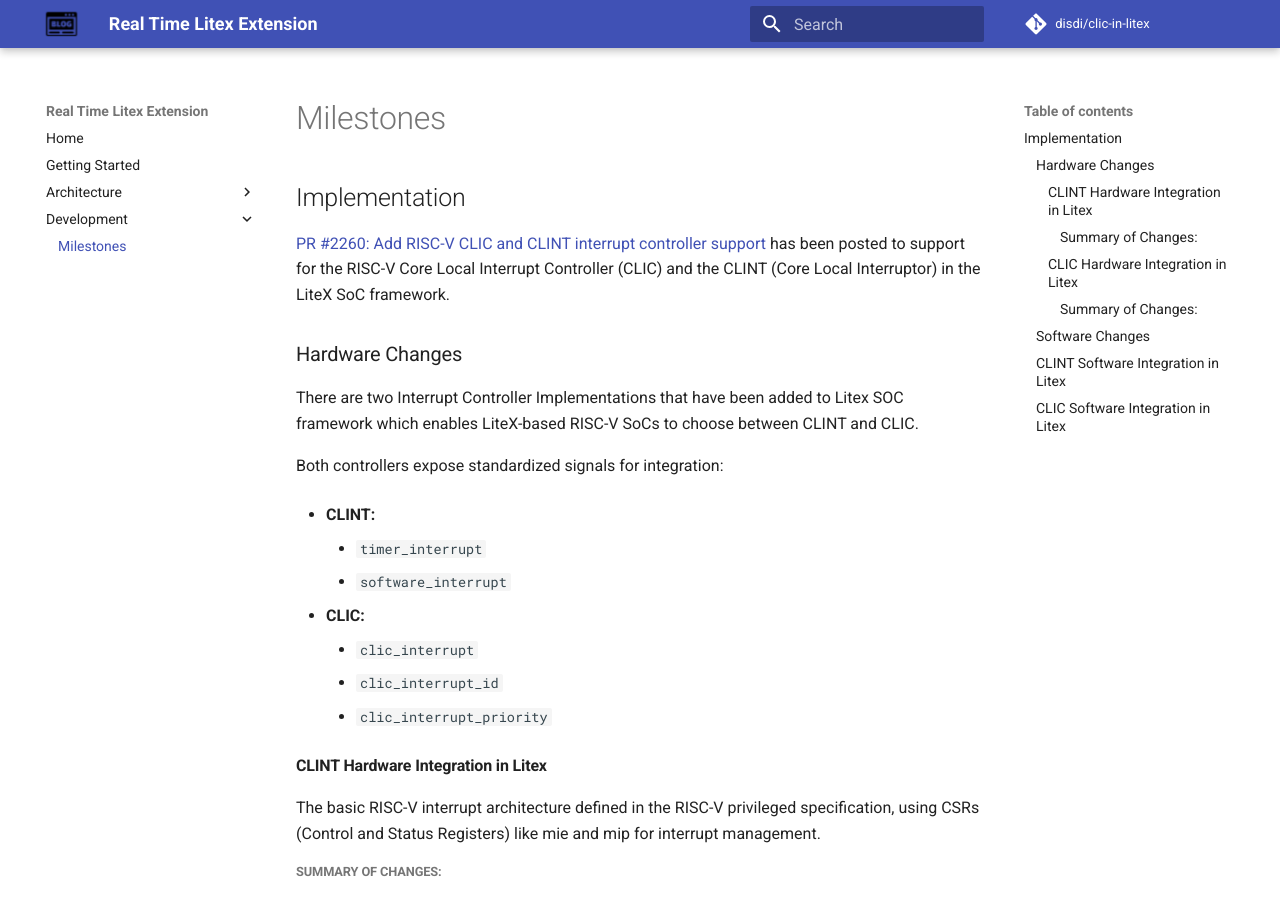
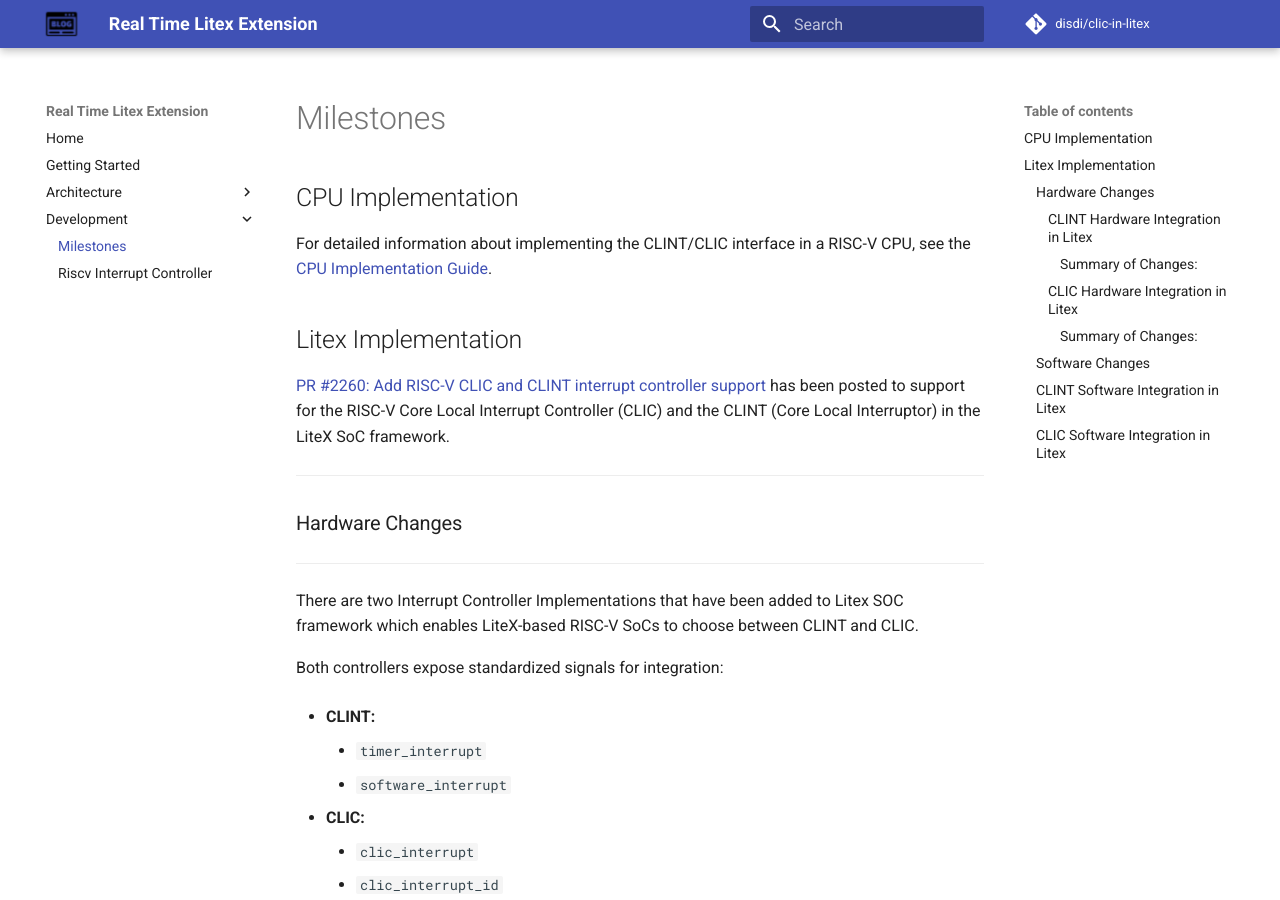
Before and after one commit to disdi/clic-in-litex, an MkDocs documentation site: the page built from docs/nav/development/development-guide.md, in a window 1280 px wide and 900 px high. Built offline with MkDocs 1.6.1 and Material for MkDocs 9.7.7, drawn with Linux system fonts in a browser that asks for light colours; comment, search, counter and statistics services are not loaded.

Commit message:
Add support for individual CPU implementation

```diff
--- a/docs/nav/development/development-guide.md
+++ b/docs/nav/development/development-guide.md
@@ -1,11 +1,18 @@
 # Milestones
 
-## Implementation
+## CPU Implementation
+
+For detailed information about implementing the CLINT/CLIC interface in a RISC-V CPU, see the [CPU Implementation Guide](cpu-implementation-guide.md).
+
+## Litex Implementation
 
 [PR #2260: Add RISC-V CLIC and CLINT interrupt controller support](https://github.com/enjoy-digital/litex/pull/2260) has been posted to support for the RISC-V Core Local Interrupt Controller (CLIC) and the CLINT (Core Local Interruptor) in the LiteX SoC framework.
 
+---
 
 ### Hardware Changes
+
+---
 
 There are two Interrupt Controller Implementations that have been added to Litex SOC framework which enables LiteX-based RISC-V SoCs to choose between CLINT and CLIC.
 
@@ -89,9 +96,11 @@ An advanced interrupt controller that provides enhanced features for real-time a
     - CLIC instantiation for compatible CPUs.
 
 
-
+---
 
 ### Software Changes
+
+---
 
 The CLINT/CLIC Interrupt Controller Implementations if enabled in LiteX-based RISC-V SoCs can be accessed via software.
 
@@ -117,3 +126,5 @@ The CLINT/CLIC Interrupt Controller Implementations if enabled in LiteX-based RI
     - Highlights advanced interrupt capabilities of the CLIC.
     - Includes tests for priority-based preemption, interrupt thresholding, and edge/level-triggered modes.
     - Serves as a detailed example of using the CLIC C API effectively.
+
+---
--- a/mkdocs.yml
+++ b/mkdocs.yml
@@ -11,6 +11,7 @@ nav:
       - nav/architecture/overview.md
     - Development:
       - nav/development/development-guide.md
+      - nav/development/cpu-implementation-guide.md
 
 theme:
   name: material
```
Also changed, not shown: docs/nav/development/cpu-implementation-guide.md (added, +85 -0 lines).
